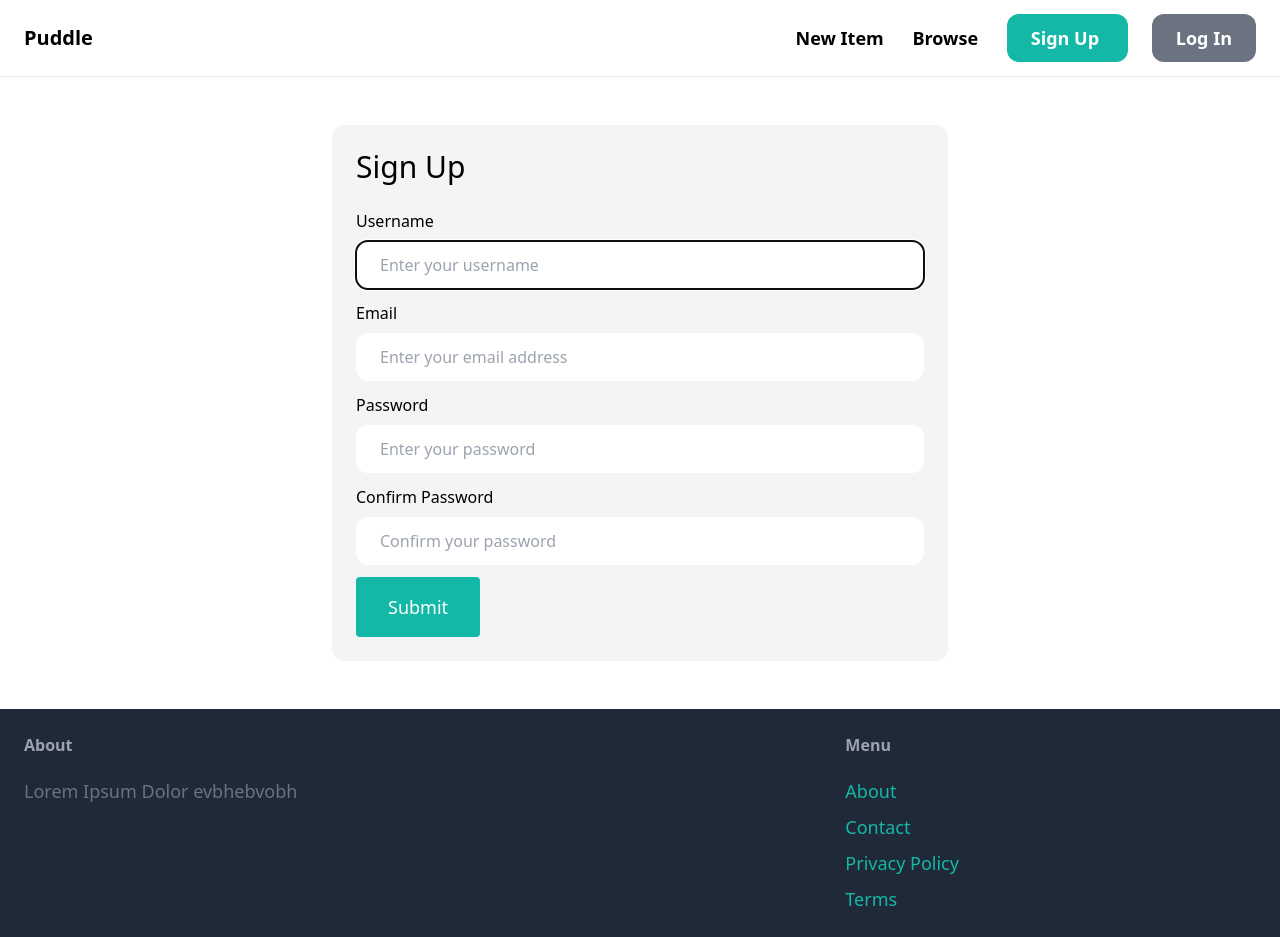
After one commit to godkvng/django-online-shop, a Django app: page /signup/ in a window 1280 px wide. The commit adds this page. Run offline with Django 4.2, Linux system fonts and the light colour scheme; some libraries are stand-ins or nearby versions.

Commit message:
Created & modified the `Sign Up`  page

```diff
--- a/src/base/base/urls.py
+++ b/src/base/base/urls.py
@@ -18,12 +18,10 @@ from django.contrib import admin
 from django.urls import path, include
 from django.conf import settings
 from django.conf.urls.static import static
-from core.views import index, contact
 
 urlpatterns = [
-    path('', index, name='index'),
+    path('', include('core.urls')),
     path('items/', include('item.urls')),
-    path('contact/', contact, name='contact'),
     path('admin/', admin.site.urls),
 ]
 
--- /dev/null
+++ b/src/base/core/forms.py
@@ -0,0 +1,29 @@
+from django import forms
+from django.contrib.auth.forms import UserCreationForm
+from django.contrib.auth.models import User
+
+
+class SignUpForm(UserCreationForm):
+	class Meta:
+		model = User
+		fields = ('username', 'email', 'password1', 'password2')
+
+	username = forms.CharField(widget=forms.TextInput(attrs={
+		'placeholder': 'Enter your username ',
+		'class': 'w-full py-3 px-6 rounded-xl'
+	}))
+
+	email = forms.CharField(widget=forms.EmailInput(attrs={
+		'placeholder': 'Enter your email address',
+		'class': 'w-full py-3 px-6 rounded-xl'
+	}))
+
+	password1 = forms.CharField(widget=forms.PasswordInput(attrs={
+		'placeholder': 'Enter your password ',
+		'class': 'w-full py-3 px-6 rounded-xl'
+	}))
+
+	password2 = forms.CharField(widget=forms.PasswordInput(attrs={
+		'placeholder': 'Confirm your password ',
+		'class': 'w-full py-3 px-6 rounded-xl'
+	}))
--- a/src/base/core/templates/base.html
+++ b/src/base/core/templates/core/base.html
@@ -12,7 +12,7 @@
             <a href="#" class="text-lg font-semibold hover:red-500"> New Item </a>
             <a href="#" class="text-lg font-semibold hover:red-500"> Browse </a>
 
-            <a href="#" class="px-6 py-3 text-lg font-semibold bg-teal-500 text-white rounded-xl hover:bg-teal-700"> Sign Up </a>
+            <a href="{% url 'signup' %}" class="px-6 py-3 text-lg font-semibold bg-teal-500 text-white rounded-xl hover:bg-teal-700"> Sign Up </a>
             <a href="#" class="px-6 py-3 text-lg font-semibold bg-gray-500 text-white rounded-xl hover:bg-teal-700"> Log In </a>
         </div>
     </nav>
--- a/src/base/core/templates/core/index.html
+++ b/src/base/core/templates/core/index.html
@@ -1,4 +1,4 @@
-{% extends 'base.html' %}
+{% extends 'core/base.html' %}
 
 {% block title %} Welcome {% endblock %}
 {% block content %}
--- /dev/null
+++ b/src/base/core/templates/core/signup.html
@@ -0,0 +1,38 @@
+{% extends 'core/base.html' %}
+{% block title %} Sign Up {% endblock %}
+{% block content %}
+    <div class="w-1/2 my-6 mx-auto p-6 bg-gray-100 rounded-xl">
+        <h1 class="mb-6 text-3xl"> Sign Up </h1>
+
+        <form method="POST" action=".">
+            {% csrf_token %}
+            <div class="mb-3">
+                <label for="" class="inline-block mb-2"> Username </label><br>
+                {{ form.username }}
+            </div>
+            <div class="mb-3">
+                <label for="" class="inline-block mb-2"> Email </label><br>
+                {{ form.email }}
+            </div>
+            <div class="mb-3">
+                <label for="" class="inline-block mb-2"> Password </label><br>
+                {{ form.password1 }}
+            </div>
+            <div class="mb-3">
+                <label for="" class="inline-block mb-2"> Confirm Password </label><br>
+                {{ form.password2 }}
+            </div>
+            {% if form.errors or form.non_field_errors %}
+                <div class="mb-3 bg-red-100 rounded-xl">
+                    {% for field in form %}
+                        {{ field.errors }}
+                    {% endfor %}
+                    {{ form.non_field_errors }}
+                </div>
+            {% endif %}
+            <button class="py-4 px-8 text-lg bg-teal-500 hover:bg-teal-700 rounded text-white">
+                Submit
+            </button>
+        </form>
+    </div>
+{% endblock content %}
--- /dev/null
+++ b/src/base/core/urls.py
@@ -0,0 +1,9 @@
+from django.urls import path
+from . import views
+
+
+urlpatterns = [
+	path('', views.index, name='index'),
+	path('contact/', views.contact, name='contact'),
+	path('signup/', views.signup, name='signup'),
+]
--- a/src/base/core/views.py
+++ b/src/base/core/views.py
@@ -1,5 +1,6 @@
-from django.shortcuts import render
+from django.shortcuts import render, redirect
 from item.models import Category, Item
+from .forms import SignUpForm
 
 
 def index(request):
@@ -14,3 +15,17 @@ def index(request):
 
 def contact(request):
 	return render(request, 'core/contact.html')
+
+
+def signup(request):
+	if request.method == 'POST':
+		form = SignUpForm(request.POST,)
+		if form.is_valid():
+			form.save()
+			return redirect('/login/')
+	else:
+		form = SignUpForm()
+	context = {
+		'form': form
+	}
+	return render(request, 'core/signup.html', context)
--- a/src/base/item/templates/item/detail.html
+++ b/src/base/item/templates/item/detail.html
@@ -1,4 +1,4 @@
-{% extends 'base.html' %}
+{% extends 'core/base.html' %}
 {% block title %} {{ item.name }} {% endblock %}
 {% block content %}
     <div class="grid grid-cols-5 gap-6">
```
